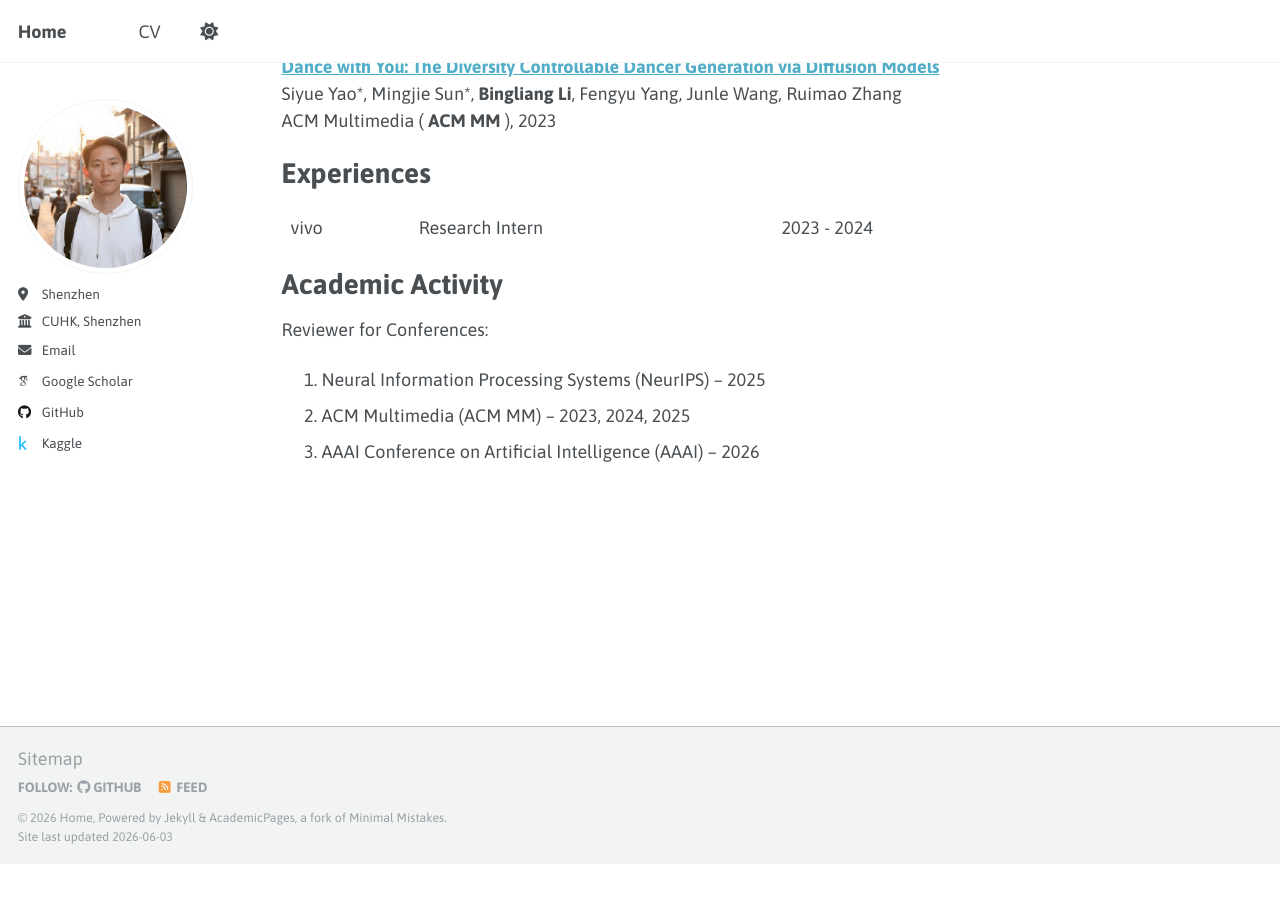
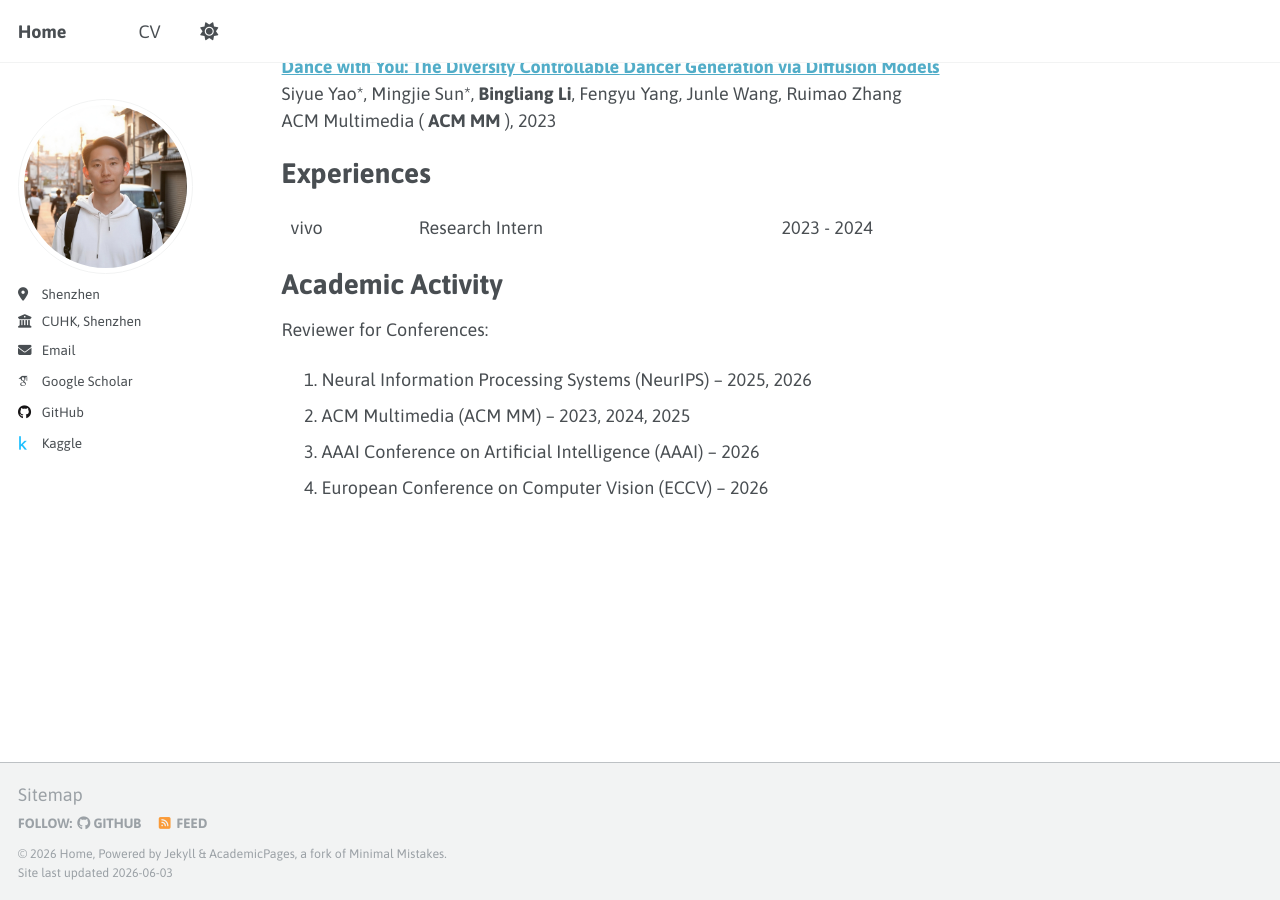
Before and after one commit to BingliangLi/bingliangli.github.io, a Jekyll site: the page built from _pages/about.md, in a window 1280 px wide and 900 px high, scrolled down 935 px. Built offline with Jekyll 4.4.1, drawn with Linux system fonts in a browser that asks for light colours; some web fonts are replaced; before the commit the page ends 1799 px from its top, so only the background shows below that.

Commit message:
Update about.md

```diff
--- a/_pages/about.md
+++ b/_pages/about.md
@@ -61,8 +61,9 @@ vivo | Research Intern | 2023 - 2024
 
 Reviewer for Conferences:
 
-1. Neural Information Processing Systems (NeurIPS) -- 2025
+1. Neural Information Processing Systems (NeurIPS) -- 2025, 2026
 2. ACM Multimedia (ACM MM) -- 2023, 2024, 2025
 3. AAAI Conference on Artificial Intelligence (AAAI) -- 2026
+4. European Conference on Computer Vision (ECCV) -- 2026
 
 <script type='text/javascript' id='mapmyvisitors' src='https://mapmyvisitors.com/map.js?cl=080808&w=300&t=tt&d=vqpfuHPN4SRXJYZrsJjwPsNqPT96rfjntKKjp42hh_4&co=ffffff&cmo=3acc3a&cmn=ff5353&ct=808080'></script>
```
